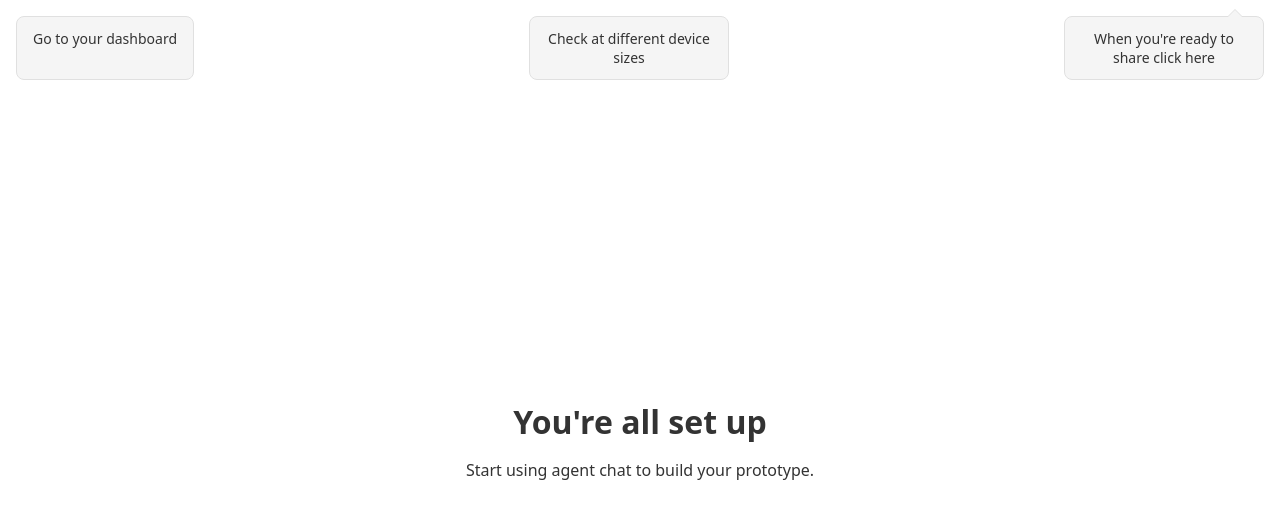
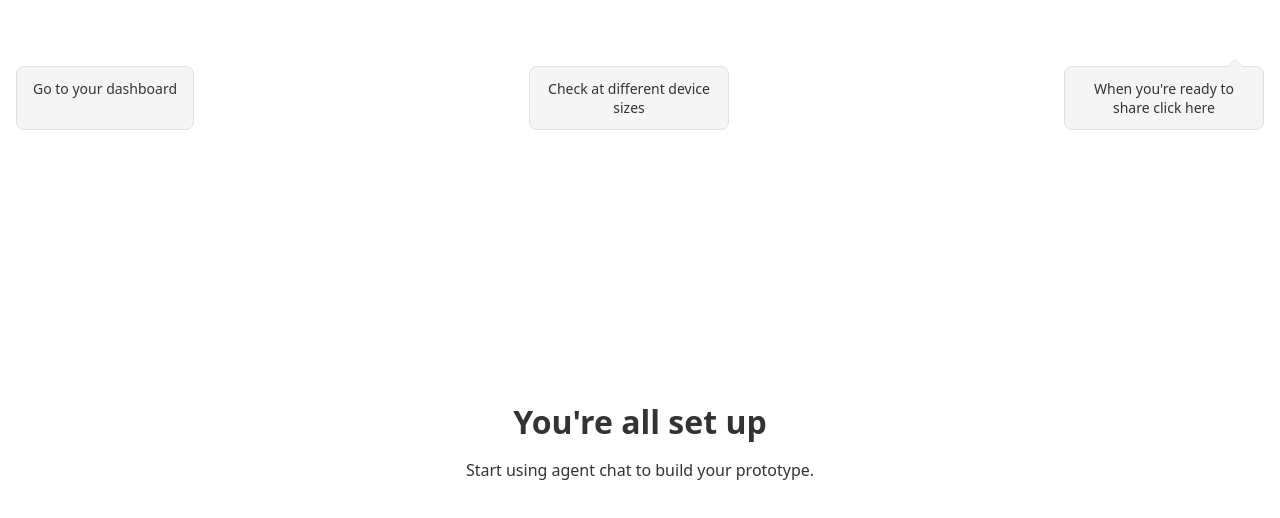
Before and after one commit to superhands-prototypes/test-d01bbcc0, a React (Vite) app: page / in a window 1280 px wide. Shown: the top 518 px of the page. Built offline with nearby package versions, Linux system fonts and the light colour scheme.

Commit message:
they're hidden behind the toolbar, change z index?

```diff
--- a/src/index.css
+++ b/src/index.css
@@ -18,14 +18,13 @@ body {
 
 .onboarding-callouts {
   position: fixed;
-  top: 0;
+  top: 50px;
   left: 0;
   right: 0;
   display: flex;
   gap: 12px;
   padding: 16px;
   justify-content: space-between;
-  z-index: 100;
 }
 
 .callout {
```
